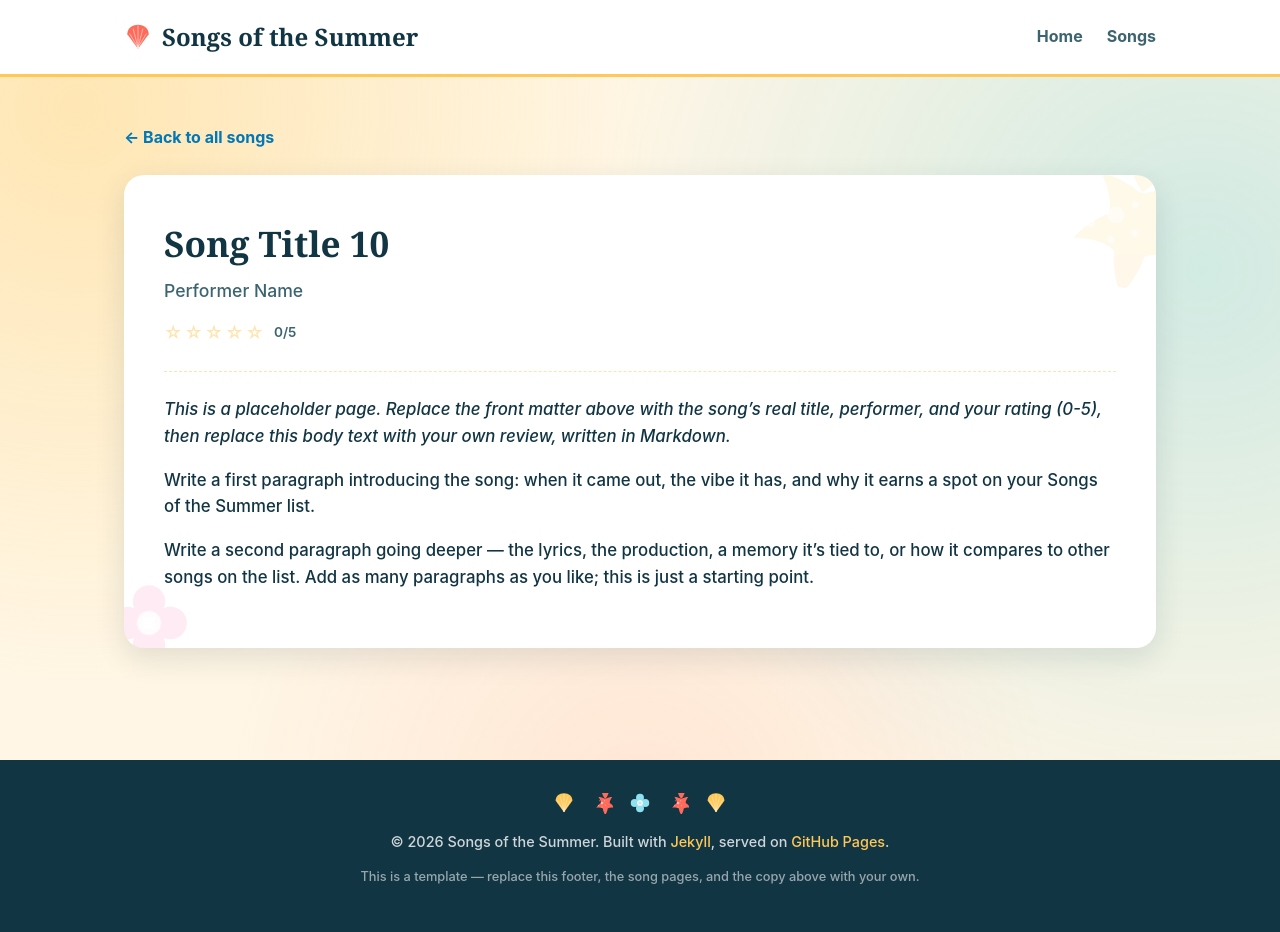
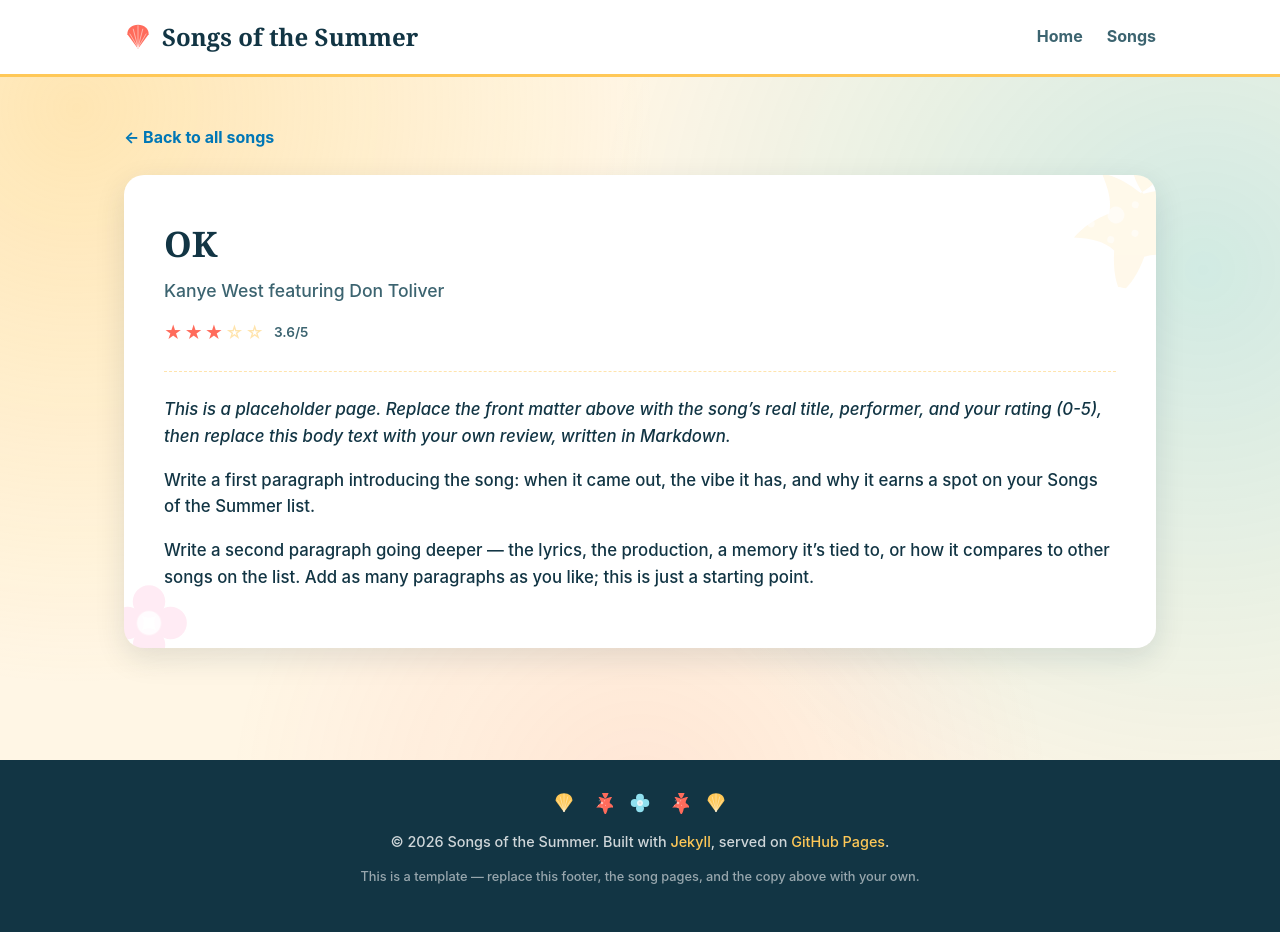
Before and after one commit to Jacobw23-Coder/songsofthesummer26, a Jekyll site: the page built from _songs/song-10.md, in a window 1280 px wide. Built offline with Jekyll 4.4.1, drawn with Linux system fonts in a browser that asks for light colours.

Commit message:
Update song details for song number 10

```diff
--- a/_songs/song-10.md
+++ b/_songs/song-10.md
@@ -1,8 +1,8 @@
 ---
 song_number: 10
-title: "Song Title 10"
-performer: "Performer Name"
-rating: 0
+title: "OK"
+performer: "Kanye West featuring Don Toliver"
+rating: 3.6
 ---
 
 _This is a placeholder page. Replace the front matter above with the song's real
```
